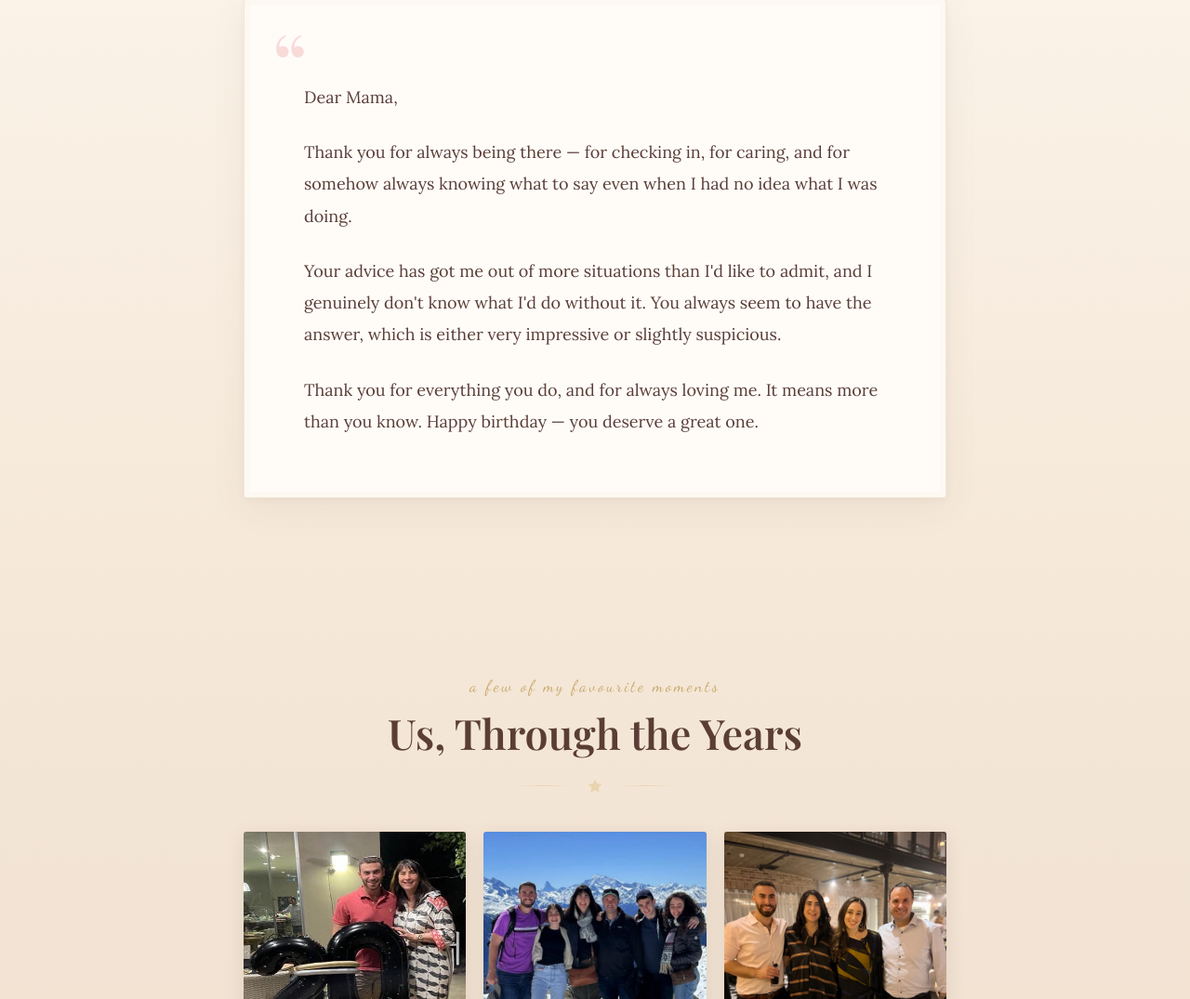
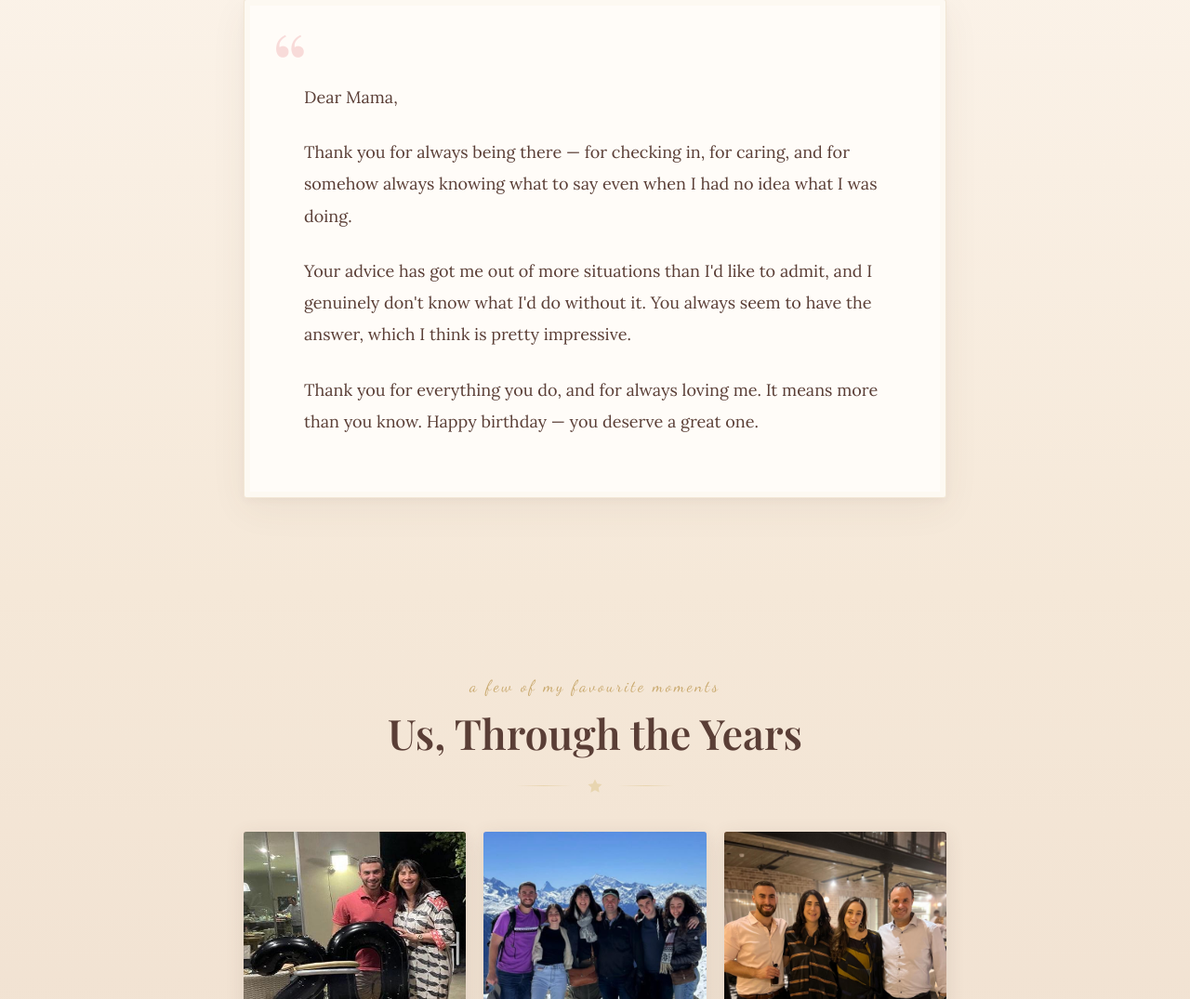
Before and after one commit to Gidi420/mamas-brithday, a plain HTML site: page index.html in a window 1280 px wide. Shown: the part 1064-2139 px from the top of the page at 93% size. Drawn offline with nearby package versions, Linux system fonts and the light colour scheme; a web font is replaced by a local one.

Commit message:
Remove suspicious line from letter

```diff
--- a/index.html
+++ b/index.html
@@ -478,8 +478,8 @@
           </p>
           <p>
             Your advice has got me out of more situations than I'd like to admit, and I genuinely
-            don't know what I'd do without it. You always seem to have the answer, which is
-            either very impressive or slightly suspicious.
+            don't know what I'd do without it. You always seem to have the answer, which I think
+            is pretty impressive.
           </p>
           <p>
             Thank you for everything you do, and for always loving me. It means more than you know.
```
